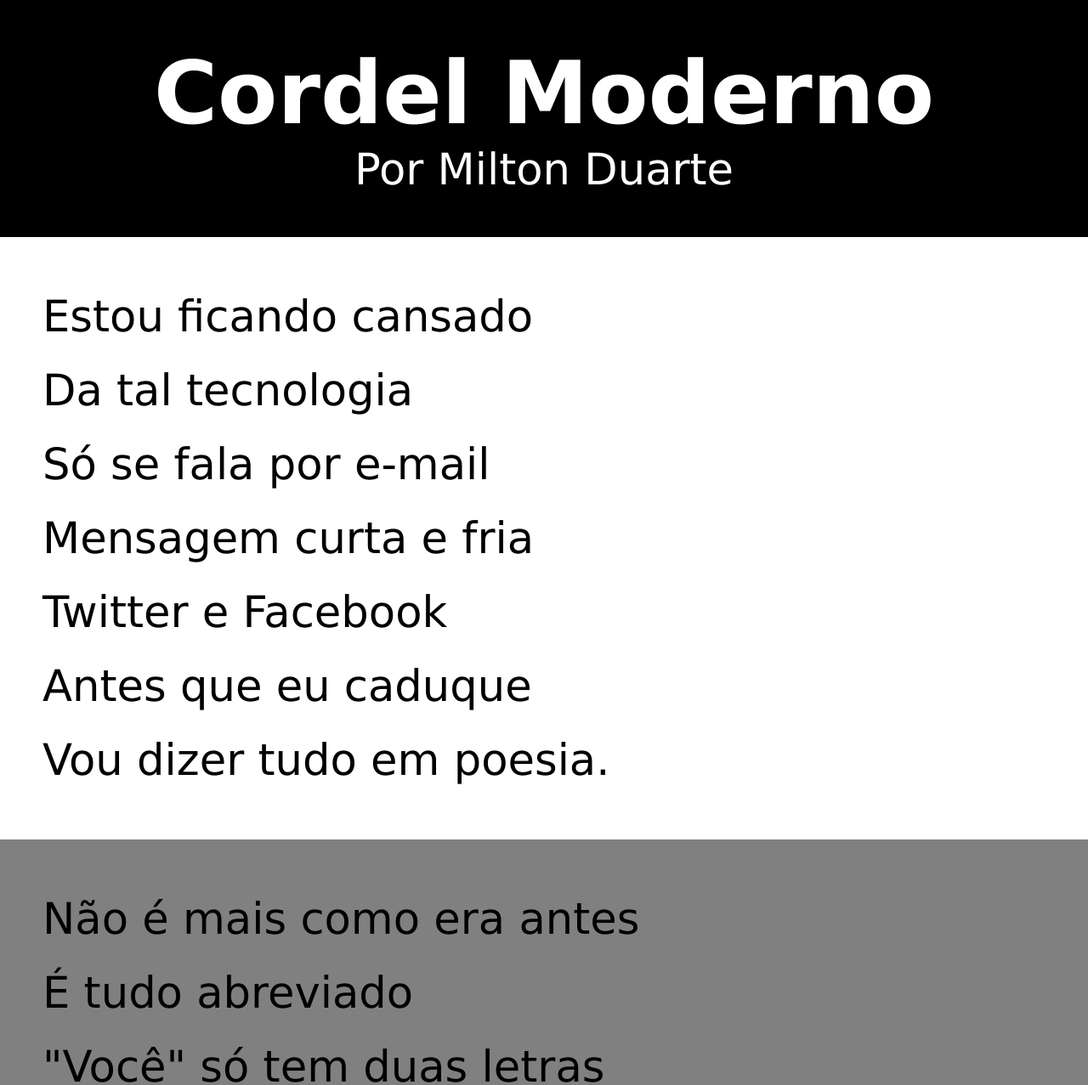
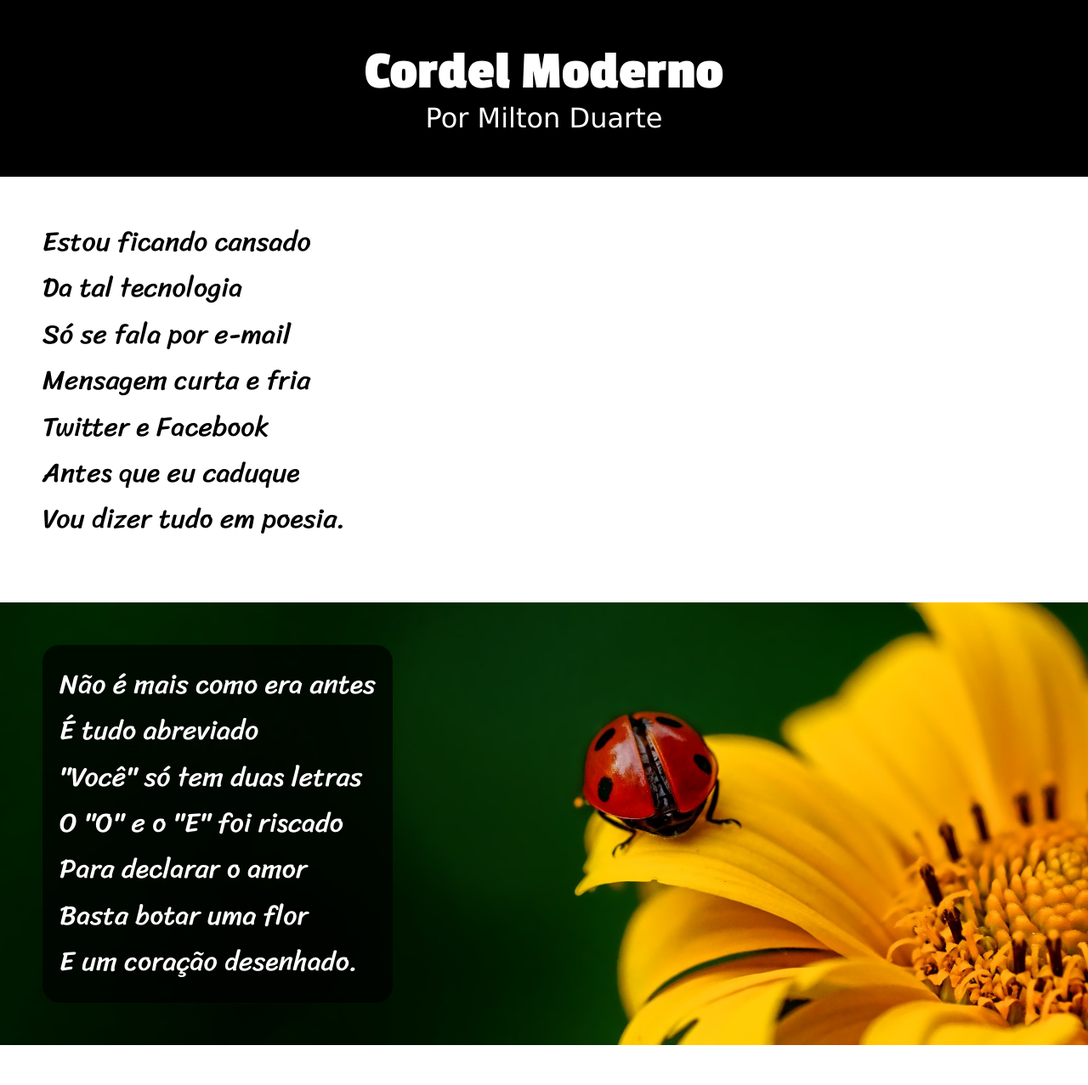
Before and after one commit to Leandrohenriq/projeto-cordel, a plain HTML site: page index.html in a window 1280 px wide. Shown: the top 1277 px of the page at 85% size. Drawn offline with Linux system fonts and the light colour scheme.

Commit message:
projeto-cordel

```diff
--- a/index.html
+++ b/index.html
@@ -26,7 +26,7 @@
 
 
 
-    <section class="imagem">
+    <section class="imagem" id="img1">
             <p>
                 Não é mais como era antes <br>
                 É tudo abreviado <br>
@@ -61,7 +61,7 @@
         </p>
     </section>
 
-    <section class="imagem">
+    <section class="imagem" id="img2">
             <p>
             Tenho saudade das cartas <br>
             Escritas com a própria mão <br>
--- a/style.css
+++ b/style.css
@@ -1,13 +1,14 @@
 @charset "UFT-8";
 
 @import url('https://fonts.googleapis.com/css2?family=Passion+One:wght@400;700;900&display=swap');
+
 
 @import url('https://fonts.googleapis.com/css2?family=Sriracha&display=swap');
 
 :root{
     --fonte1: Verdana, Geneva, Tahoma, sans-serif;
-    --fonte2: Passion-one, cursive;
-    --fonte3: Sriracha, cursive
+    --fonte2: "Passion one", cursive;
+    --fonte3: "Sriracha", cursive;
 }
 
 * {
@@ -16,8 +17,18 @@
     font-family: Verdana, Geneva, Tahoma, sans-serif;
 }
 
+html a, body a{
+    text-decoration: none;
+    color: white;
+}
+
+html a:hover, body a:hover{
+    color: white;
+    text-decoration: underline;
+}
+
 html, body{
-    font-size: 4vw;
+    font-size: 2.5vw;
 }
 
 header{
@@ -27,13 +38,8 @@ header{
     padding: 50px 0;
 }
 
-header a{
-    text-decoration: none;
-    color: white;
-}
-
-header a:hover{
-    text-decoration: underline;
+header h1{
+    font-family: var(--fonte2);
 }
 
 section{
@@ -43,4 +49,37 @@ section{
 
 section.imagem{
     background-color: grey;
+    background-attachment: fixed;
 }
+
+section p{
+    font-family: var(--fonte3);
+    padding-bottom: 20px;
+}
+
+section.imagem p{
+    background-color: rgba(0, 0, 0, 0.694);
+    display: inline-block;
+    padding: 20px;
+    border-radius: 20px;
+    color: white;
+}
+
+section.imagem#img1{
+    background-image: url(imagens/background001.jpg);
+    background-position: right center;
+    background-size: cover;
+}
+
+section.imagem#img2{
+    background-image: url(imagens/background002.jpg);
+    background-position: right center;
+    background-size: cover;
+}
+
+footer{
+    background-color: black;
+    color: white;
+    padding: 10px;
+    text-align: center;
+}
```
